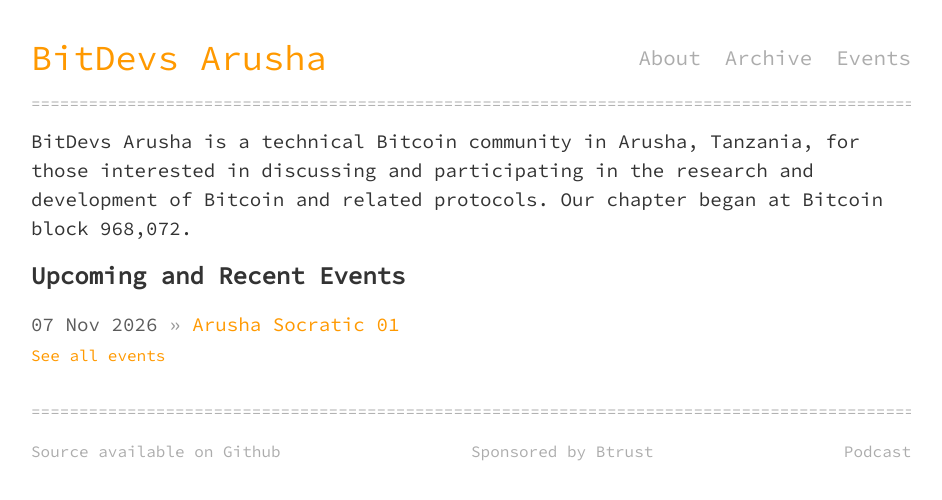
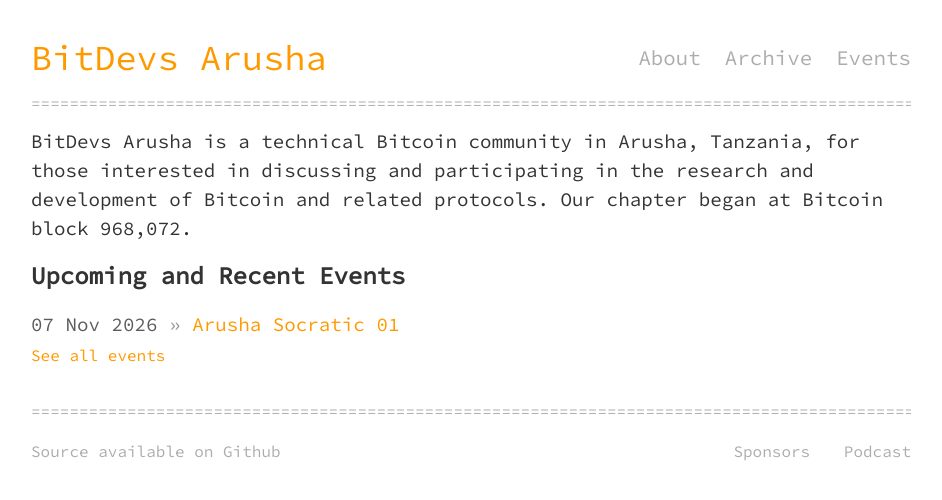
Before and after one commit to BitDevs-Arusha/Bitdevs-Arusha.github.io, a Jekyll site: the page built from index.html, in a window 1280 px wide. Shown: the top 500 px of the page, without its empty margins (169-1111 px from the left). Built offline with Jekyll 4.4.1, drawn with Linux system fonts in a browser that asks for light colours.

Commit message:
Refactor footer structure, add sponsors page, and update styles for footer links

```diff
--- a/_includes/footer.html
+++ b/_includes/footer.html
@@ -7,10 +7,8 @@
       <a href="https://github.com/Bitdevs-Arusha/Bitdevs-Arusha.github.io" target="_blank" rel="noopener nofollow">Source
         available on Github</a>
     </div>
-    <div class="Footer-rss">
-      <a href="https://www.btrust.tech" target="_blank" rel="noopener">Sponsored by Btrust</a>
-    </div>
-    <div class="Footer-rss">
+    <div class="Footer-links">
+      <a href="{{ site.github.url }}/sponsors">Sponsors</a>
       <a href="https://www.youtube.com/@bitcoinnihelapodcast/podcasts">Podcast</a>
     </div>
   </div>
--- a/assets/css/_footer.scss
+++ b/assets/css/_footer.scss
@@ -12,6 +12,10 @@
     display: flex;
     justify-content: space-between;
 
+    .Footer-links a + a {
+      margin-left: 1.5rem;
+    }
+
     a {
       color: #333;
       opacity: 0.4;
```
Also changed, not shown: sponsors.md (added, +8 -0 lines).
